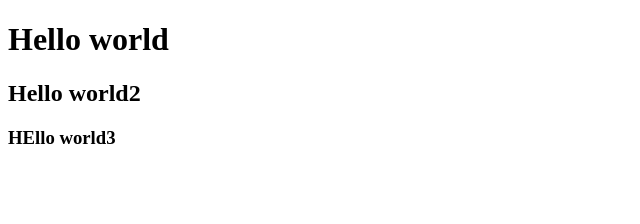
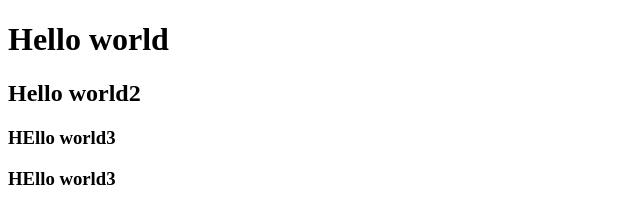
Before and after one commit to hsw52233/project, a plain HTML site: page index2.html in a window 1280 px wide. Shown: the whole page, without its empty margins (0-640 px from the left). Drawn offline with Linux system fonts and the light colour scheme.

Commit message:
no message

```diff
--- a/index2.html
+++ b/index2.html
@@ -9,5 +9,6 @@
     <h1>Hello world</h1>
     <h2>Hello world2</h2>
     <h3>HEllo world3</h3>
+    <h3>HEllo world3</h3>
   </body>
 </html>
```
